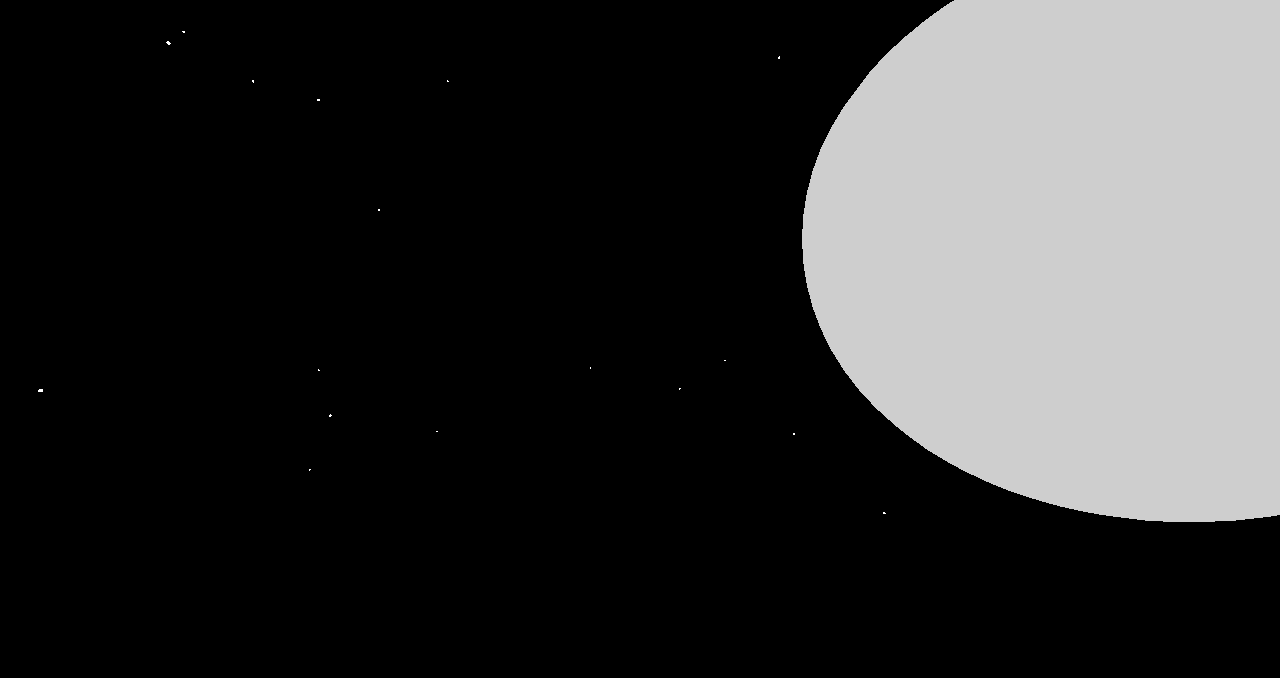
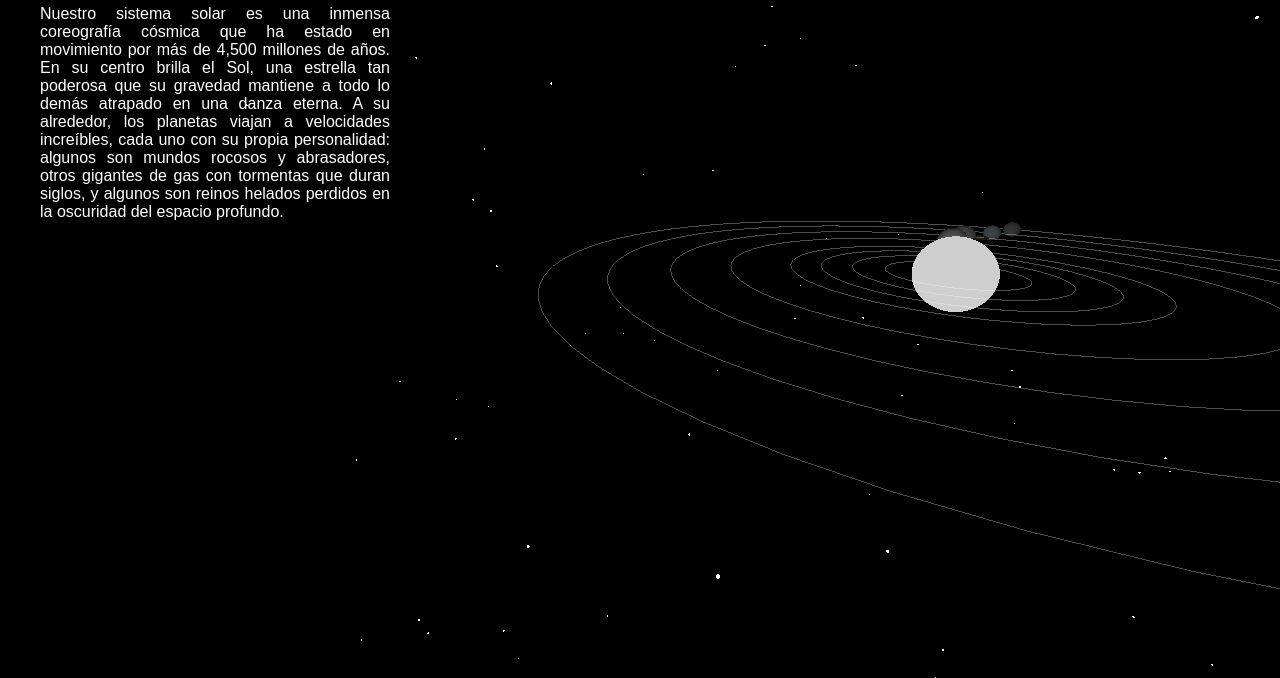
Before and after one commit to Argosui/SistemaSolar, a website built with Vite: page index.html in a window 1280 px wide. Shown: the part 122-800 px from the top of the page. Built offline with nearby package versions, Linux system fonts and the light colour scheme; animation ran at ten frames a second.

Commit message:
se realizo el sistema solar

```diff
--- a/index.html
+++ b/index.html
@@ -12,7 +12,7 @@
 
     <div class="overlay">
       <h1>Sistema Solar</h1>
-      <p>three js</p>
+      <p>Nuestro sistema solar es una inmensa coreografía cósmica que ha estado en movimiento por más de 4,500 millones de años. En su centro brilla el Sol, una estrella tan poderosa que su gravedad mantiene a todo lo demás atrapado en una danza eterna. A su alrededor, los planetas viajan a velocidades increíbles, cada uno con su propia personalidad: algunos son mundos rocosos y abrasadores, otros gigantes de gas con tormentas que duran siglos, y algunos son reinos helados perdidos en la oscuridad del espacio profundo.</p>
     </div>
 
     <script type="module" src="/src/main.js"></script>
--- a/src/main.js
+++ b/src/main.js
@@ -1,4 +1,4 @@
-import * as THREE from 'three';
+import * as THREE from "three";
 
 const contenedor = document.getElementById("scene-container");
 const scene = new THREE.Scene();
@@ -7,11 +7,16 @@ const camera = new THREE.PerspectiveCamera(
   75,
   window.innerWidth / window.innerHeight,
   0.1,
-  1000
+  1000,
 );
 
+
+
+
+
+
 // Renderer
-const renderer = new THREE.WebGLRenderer();
+const renderer = new THREE.WebGLRenderer({});
 renderer.setSize(window.innerWidth, window.innerHeight);
 contenedor.appendChild(renderer.domElement);
 
@@ -36,73 +41,277 @@ const textureLoader = new THREE.TextureLoader();
 
 // Sol
 const sunGeometry = new THREE.SphereGeometry(6, 32, 32);
-const sunTexture = textureLoader.load('src/sun.png');
+const sunTexture = textureLoader.load("src/sun.png");
 
 const sunMaterial = new THREE.MeshBasicMaterial({
-  map: sunTexture
+  map: sunTexture,
 });
 
 const sun = new THREE.Mesh(sunGeometry, sunMaterial);
-sun.position.set(10, 1, 3);
+sun.position.set(40, 1, 0);
 scene.add(sun);
 
 // Luz del sol
-const sunlight = new THREE.PointLight(0xffffff, 50, 200);
+const sunlight = new THREE.PointLight(0xffffff, 480, 200);
 sunlight.position.copy(sun.position);
 scene.add(sunlight);
 
-// Órbita
+// Luz de ambiente
+const ambientLight = new THREE.AmbientLight(0xffffff, 0.05);
+scene.add(ambientLight);
+
+// Órbitas
+
+//Orbita Tierra
 const orbit = new THREE.Object3D();
-orbit.position.copy(sun.position);
-scene.add(orbit);
+sun.add(orbit);
 
-// Tierra
-const earthGeometry = new THREE.SphereGeometry(1, 32, 32);
-const earthTexture = textureLoader.load('src/earth.jpg');
-
-const earthMaterial = new THREE.MeshStandardMaterial({
-  map: earthTexture
-});
+//Orbita Luna
 
 const orbit2 = new THREE.Object3D();
+
+//Orbita Mercurio
+
+const orbitMer = new THREE.Object3D();
+sun.add(orbitMer);
+
+//Orbita Venus
+
+const orbitVen = new THREE.Object3D();
+sun.add(orbitVen);
+
+//Orbita Marte
+
+const orbitMars = new THREE.Object3D();
+sun.add(orbitMars);
+
+//Orbita Jupiter
+
+const orbitJup = new THREE.Object3D();
+sun.add(orbitJup);
+
+//Orbita Saturno
+
+const orbitSat = new THREE.Object3D();
+sun.add(orbitSat);
 
 
 
 
+
+//Orbita Urano
+
+const orbitUrs = new THREE.Object3D();
+sun.add(orbitUrs);
+
+//Orbita Neptuno
+
+const orbitNep = new THREE.Object3D();
+sun.add(orbitNep);
+
+//Mercurio
+const mercuryGeometry = new THREE.SphereGeometry(0.5);
+const mercuryTexture = textureLoader.load("src/mercury.png");
+
+const mercuryMaterial = new THREE.MeshStandardMaterial({
+  map: mercuryTexture,
+});
+
+const mercury = new THREE.Mesh(mercuryGeometry, mercuryMaterial);
+
+//venus
+const venusGeometry = new THREE.SphereGeometry(1);
+const venusTexture = textureLoader.load("src/venus.png");
+
+const venusMaterial = new THREE.MeshStandardMaterial({
+  map: venusTexture,
+});
+
+const venus = new THREE.Mesh(venusGeometry, venusMaterial);
+
+// Tierra
+const earthGeometry = new THREE.SphereGeometry(1, 32, 32);
+const earthTexture = textureLoader.load("src/earth.png");
+
+const earthMaterial = new THREE.MeshStandardMaterial({
+  map: earthTexture,
+});
+
 const cube = new THREE.Mesh(earthGeometry, earthMaterial);
 
-const geometry3 = new THREE.SphereGeometry(0.2,4,4);
-const texture3 = new THREE.MeshStandardMaterial({color: 0xffffff});
+//Marte
+const marsGeometry = new THREE.SphereGeometry(0.6, 32, 32);
+const marsTexture = textureLoader.load("src/mars.png");
+
+const marsMaterial = new THREE.MeshStandardMaterial({
+  map: marsTexture,
+});
+
+const mars = new THREE.Mesh(marsGeometry, marsMaterial);
+
+// Júpiter
+const jupiterGeometry = new THREE.SphereGeometry(3);
+const jupiterTexture = textureLoader.load("src/jupiter.png");
+const jupiterMaterial = new THREE.MeshStandardMaterial({
+  map: jupiterTexture,
+});
+const jupiter = new THREE.Mesh(jupiterGeometry, jupiterMaterial);
+
+// Saturno
+const saturnGeometry = new THREE.SphereGeometry(2.5);
+const saturnTexture = textureLoader.load("src/saturn.png");
+const saturnMaterial = new THREE.MeshStandardMaterial({
+  map: saturnTexture,
+});
+const saturn = new THREE.Mesh(saturnGeometry, saturnMaterial);
+
+
+//anillo
+
+const ringGeo = new THREE.RingGeometry(3, 5, 64);
+const ringTexture = new THREE.MeshStandardMaterial(
+  {color: 0xE3D283,
+   side: THREE.DoubleSide
+  });
+
+const ringSat = new THREE.Mesh(ringGeo,ringTexture);
+ringSat.rotation.x = Math.PI / 2;
+
+
+
+// Urano
+const uranusGeometry = new THREE.SphereGeometry(1.8);
+const uranusTexture = textureLoader.load("src/uranus.jpg");
+const uranusMaterial = new THREE.MeshStandardMaterial({
+  map: uranusTexture,
+});
+const uranus = new THREE.Mesh(uranusGeometry, uranusMaterial);
+
+// Neptuno
+const neptuneGeometry = new THREE.SphereGeometry(1.8);
+const neptuneTexture = textureLoader.load("src/neptune.png");
+const neptuneMaterial = new THREE.MeshStandardMaterial({
+  map: neptuneTexture,
+});
+const neptune = new THREE.Mesh(neptuneGeometry, neptuneMaterial);
+
+const geometry3 = new THREE.SphereGeometry(0.2, 4, 4);
+const texture3 = new THREE.MeshStandardMaterial({ color: 0xffffff });
 const moon = new THREE.Mesh(geometry3, texture3);
 
 moon.position.x = 2;
 
+// distancia al sol
+cube.position.x = 20;
+const earthOrbit = createOrbit(20);
+sun.add(earthOrbit);
+
+mercury.position.x = 10;
+const mercuryOrbit = createOrbit(10);
+sun.add(mercuryOrbit);
+
+venus.position.x = 15;
+const venusOrbit = createOrbit(15);
+sun.add(venusOrbit);
+
+mars.position.x = 25;
+const marsOrbit = createOrbit(25);
+sun.add(marsOrbit);
+
+// Júpiter
+jupiter.position.x = 35;
+const jupiterOrbit = createOrbit(35);
+sun.add(jupiterOrbit);
+
+// Saturno
+saturn.position.x = 45;
+const saturnOrbit = createOrbit(45);
+sun.add(saturnOrbit);
 
 
+// Urano
+uranus.position.x = 55;
+const uranusOrbit = createOrbit(55);
+sun.add(uranusOrbit);
 
-// distancia al sol
-cube.position.x = 10;
+// Neptuno
+neptune.position.x = 65;
+const neptuneOrbit = createOrbit(65);
+sun.add(neptuneOrbit);
 
+//implementar orbitas
 orbit.add(cube);
+orbitMer.add(mercury);
+orbitVen.add(venus);
+orbitMars.add(mars);
+orbitJup.add(jupiter);
+orbitSat.add(saturn);
+orbitUrs.add(uranus);
+orbitNep.add(neptune);
+saturn.add(ringSat);
 
 cube.add(orbit2);
 orbit2.add(moon);
 
 // Cámara
-camera.position.z = 15;
+camera.position.set(-50, 20, 30);
+camera.lookAt(0,1,-30);
 
 // Animación
 function animate() {
   requestAnimationFrame(animate);
 
-  orbit.rotation.y += 0.005; // órbita
-  cube.rotation.y += 0.01;   // rotación propia
   sun.rotation.y += 0.002;
 
+  orbit.rotation.y += 0.005; // órbita
+  cube.rotation.y += 0.004; // rotación propia
+
+  orbitMer.rotation.y += 0.01;
+  mercury.rotation.y += 0.01;
+
+  orbitVen.rotation.y += 0.008;
+  venus.rotation.y += 0.005;
+
+  orbitMars.rotation.y += 0.007;
+  mars.rotation.y += 0.006;
+
+  orbitJup.rotation.y += 0.005;
+  jupiter.rotation.y += 0.02;
+
+  orbitSat.rotation.y += 0.004;
+  saturn.rotation.y += 0.018;
+
+  orbitUrs.rotation.y += 0.002;
+  uranus.rotation.y += 0.015;
+
+  orbitNep.rotation.y += 0.001;
+  neptune.rotation.y += 0.014;
+
   orbit2.rotation.y += 0.07;
-  orbit2.rotation.x += 0.0001;
 
   renderer.render(scene, camera);
 }
 
+function createOrbit(radius) {
+  const segments = 64;
+  const points = [];
+
+  for (let i = 0; i <= segments; i++) {
+    const angle = (i / segments) * Math.PI * 2;
+    const x = Math.cos(angle) * radius;
+    const z = Math.sin(angle) * radius;
+    points.push(new THREE.Vector3(x, 0, z));
+  }
+
+  const geometry = new THREE.BufferGeometry().setFromPoints(points);
+  const material = new THREE.LineBasicMaterial({
+    color: 0xffffff,
+    opacity: 0.3,
+    transparent: true,
+  });
+
+  const orbitLine = new THREE.LineLoop(geometry, material);
+  return orbitLine;
+}
+
 animate();
--- a/src/style.css
+++ b/src/style.css
@@ -12,6 +12,8 @@ body, html {
   font-family: sans-serif;
 }
 
+
+
 /* contenedor del canvas */
 #scene-container {
   position: fixed;
@@ -19,14 +21,26 @@ body, html {
   left: 0;
   width: 100%;
   height: 100%;
+  background: linear-gradient(to bottom, #19114A, #040732);
 }
 
 /* capa del texto encima */
 .overlay {
+  margin-top: 30px;
   position: fixed;
   top: 40px;
   left: 40px;
   z-index: 10;
   color: white;
   pointer-events: none; /* deja pasar clics al canvas */
+
 }
+
+.overlay h1{
+  text-align: center;
+  margin-bottom: 20px;
+}
+.overlay p{
+  max-width: 350px;
+  text-align: justify;
+}
```
Also changed, not shown: src/uranus.jpg (added), 8 other files.
